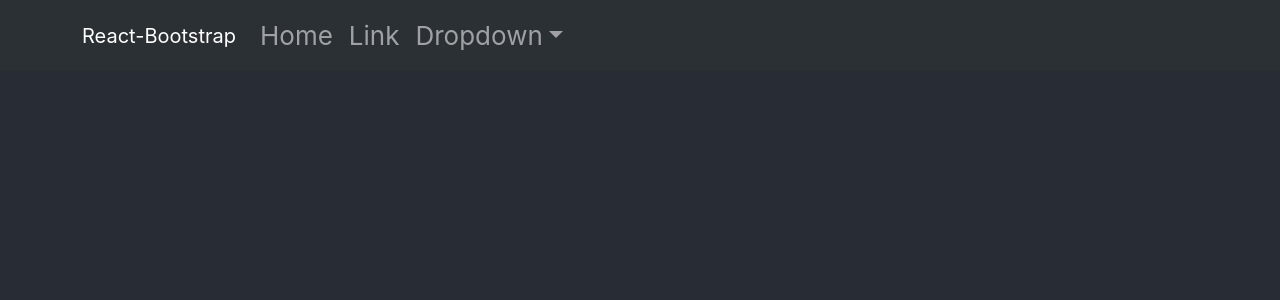
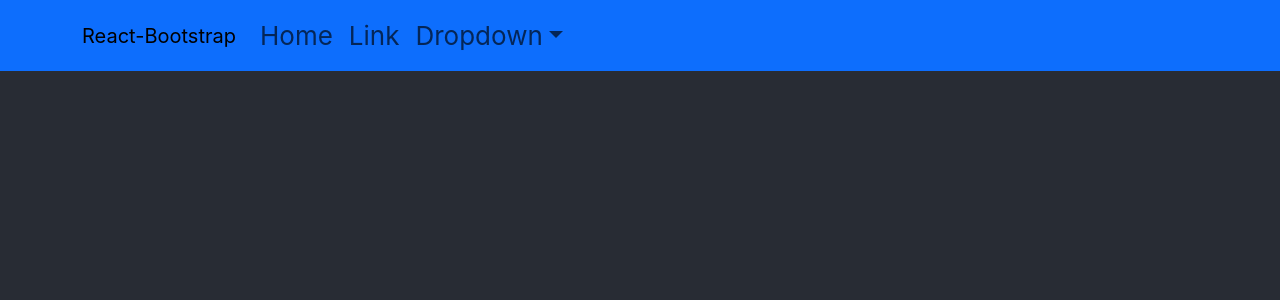
Before and after one commit to LewKM/Metrics-Dashboard, a React (Create React App) app: page / in a window 1280 px wide. Shown: the top 300 px of the page. Built offline with nearby package versions, Linux system fonts and the light colour scheme.

Commit message:
Updates made to the navbar

```diff
--- a/public/index.html
+++ b/public/index.html
@@ -24,7 +24,7 @@
       work correctly both with client-side routing and a non-root public URL.
       Learn how to configure a non-root public URL by running `npm run build`.
     -->
-    <title>React App</title>
+    <title>Metric Dashboard</title>
   </head>
   <body>
     <noscript>You need to enable JavaScript to run this app.</noscript>
--- a/src/components/NavbarMenu.js
+++ b/src/components/NavbarMenu.js
@@ -3,9 +3,9 @@ import Nav from 'react-bootstrap/Nav';
 import Navbar from 'react-bootstrap/Navbar';
 import NavDropdown from 'react-bootstrap/NavDropdown';
 
-function BasicExample() {
+function NavbarMenu() {
 return (
-    <Navbar expand="lg" className="bg-body-tertiary" data-bs-theme="dark" fixed="top">
+    <Navbar bg="primary" expand="lg" fixed="top" >
     <Container>
         <Navbar.Brand href="#home">React-Bootstrap</Navbar.Brand>
         <Navbar.Toggle aria-controls="basic-navbar-nav" />
@@ -31,4 +31,4 @@ function BasicExample() {
 );
 }
 
-export default BasicExample;
+export default NavbarMenu;
```
Lines whose indentation alone changed are shown as unchanged.
